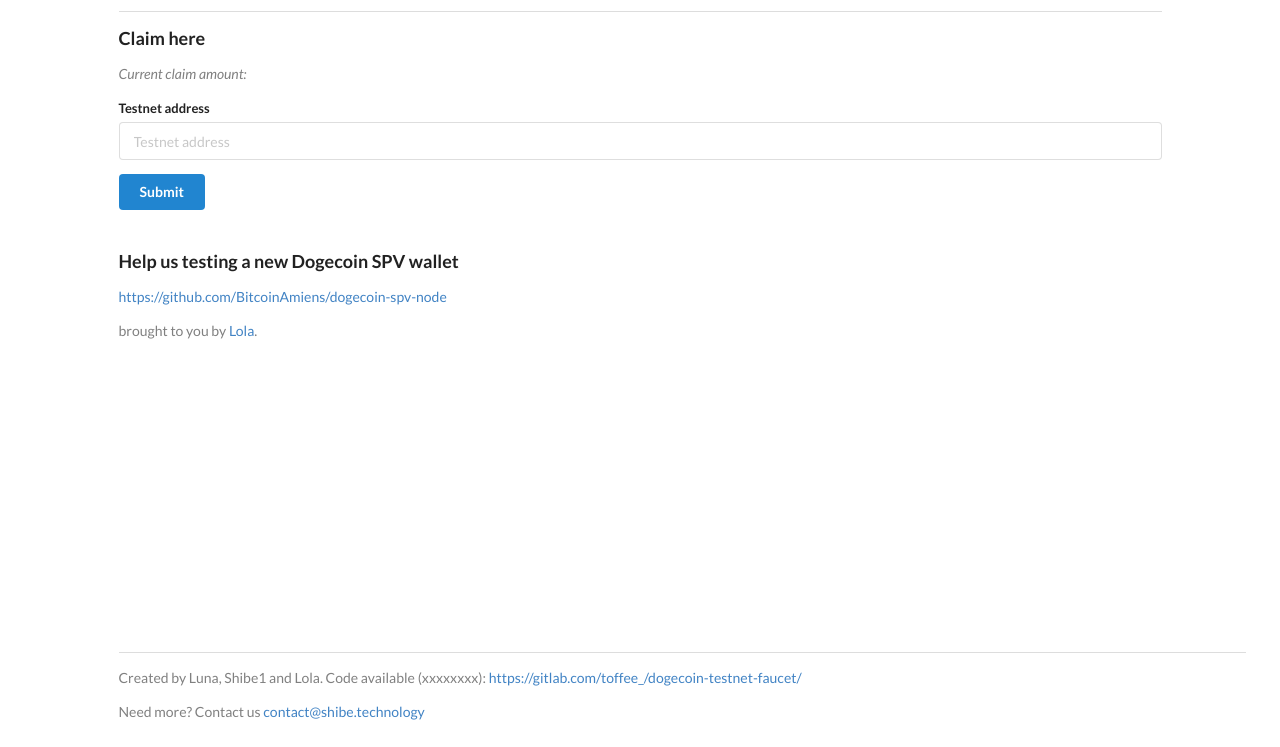
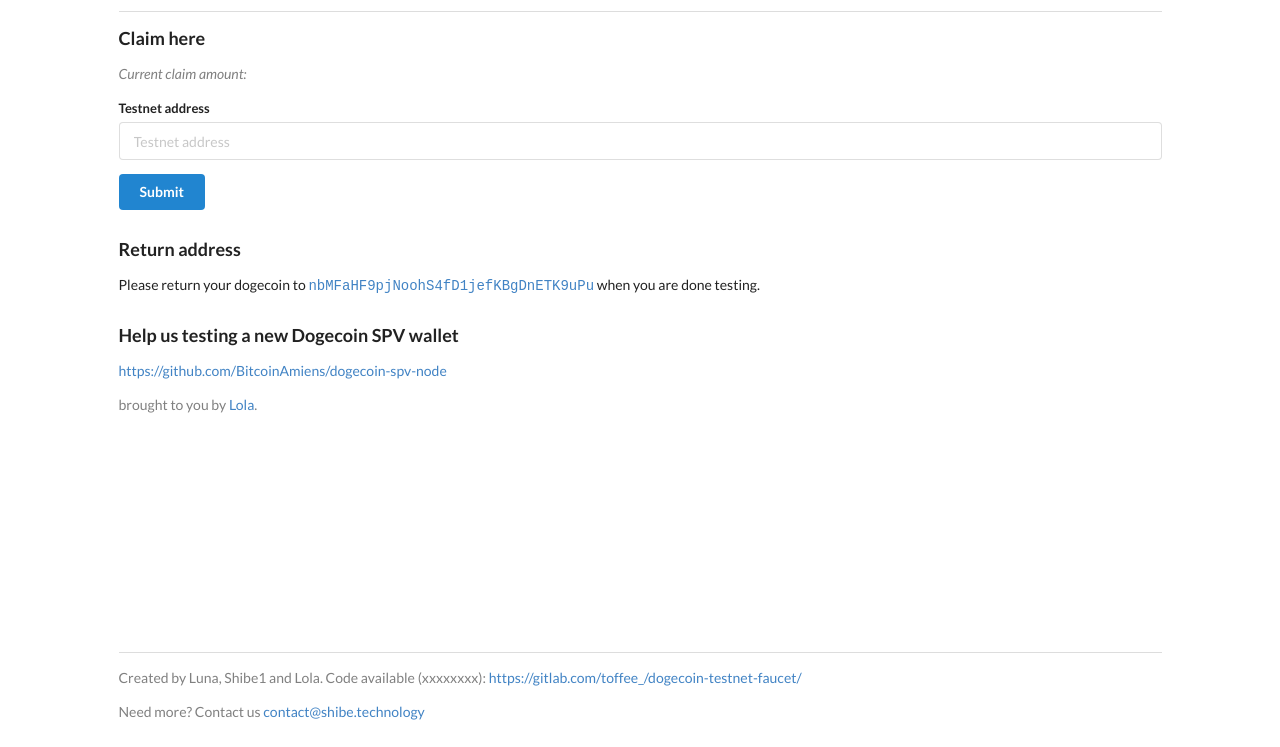
Before and after one commit to shibe2/dogecoin-testnet-faucet, a website: page frontend/src/indexVanilla.html in a window 1280 px wide. Shown: the part 53-800 px from the top of the page. Drawn offline with nearby package versions, Linux system fonts and the light colour scheme.

Commit message:
Resolve "Indicate return address"

```diff
--- a/frontend/package.json
+++ b/frontend/package.json
@@ -3,7 +3,7 @@
   "version": "0.0.1",
   "repository": "https://gitlab.com:toffee_/dogecoin-testnet-faucet",
   "scripts": {
-    "start": "http-server -c-1 ./src",
+    "start": "http-server -c-1 ./dist",
     "browserify:dist": "browserify dist/mainUnbundled.js -o dist/main.js"
   },
   "devDependencies": {
--- a/frontend/src/indexVanilla.html
+++ b/frontend/src/indexVanilla.html
@@ -19,7 +19,7 @@
 
       <div class="ui divider"></div>
 
-      <div class="ui container">
+      <div class="ui container" style="padding-bottom: 2em;">
         <h3>Claim here</h3>
 
         <p style="color: gray;"><i id="claimAmount">Current claim amount: </i></p>
@@ -43,16 +43,21 @@
         </form>
 
       </div>
-      <br/>
-      <br/>
-      <div class="ui container">
+
+      <div class="ui container" style="padding-bottom:2em;">
+        <h3>Return address</h3>
+        <p>Please return your dogecoin to <code style="color: #4183c4">nbMFaHF9pjNoohS4fD1jefKBgDnETK9uPu</code> when you are done testing.</p>
+      </div>
+
+      <div class="ui container" style="padding-bottom:2em;">
         <h3>Help us testing a new Dogecoin SPV wallet</h3>
         <p><a href="https://github.com/BitcoinAmiens/dogecoin-spv-node">https://github.com/BitcoinAmiens/dogecoin-spv-node</a></p>
         <p style="color: gray;">brought to you by <a href="https://github.com/rllola">Lola</a>.</p>
       </div>
 
       <div class="ui container" style="position: absolute; bottom: 25px;color: gray;">
-        <div class="ui divider"></div>
+        <div class="ui divider" style="margin-right: 6em;"></div>
+
         <p>Created by Luna, Shibe1 and Lola. Code available (<span id="commitHash">xxxxxxxx</span>): <a href="https://gitlab.com/toffee_/dogecoin-testnet-faucet/">https://gitlab.com/toffee_/dogecoin-testnet-faucet/</a></p>
         <p>Need more? Contact us <a href="mailto:contact@shibe.technology">contact@shibe.technology</a></p>
       </div>
```
Also changed, not shown: 1 other file.
